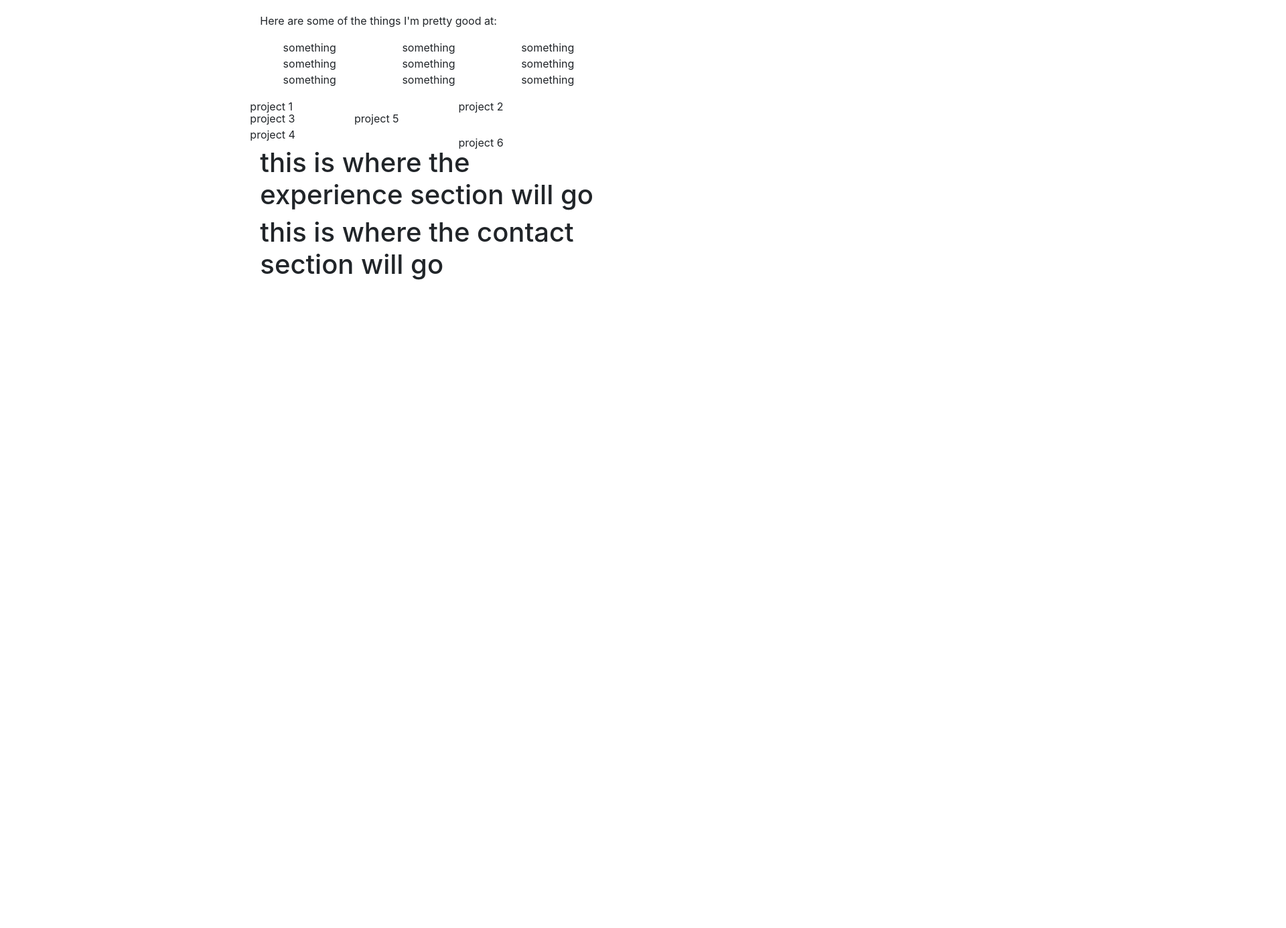
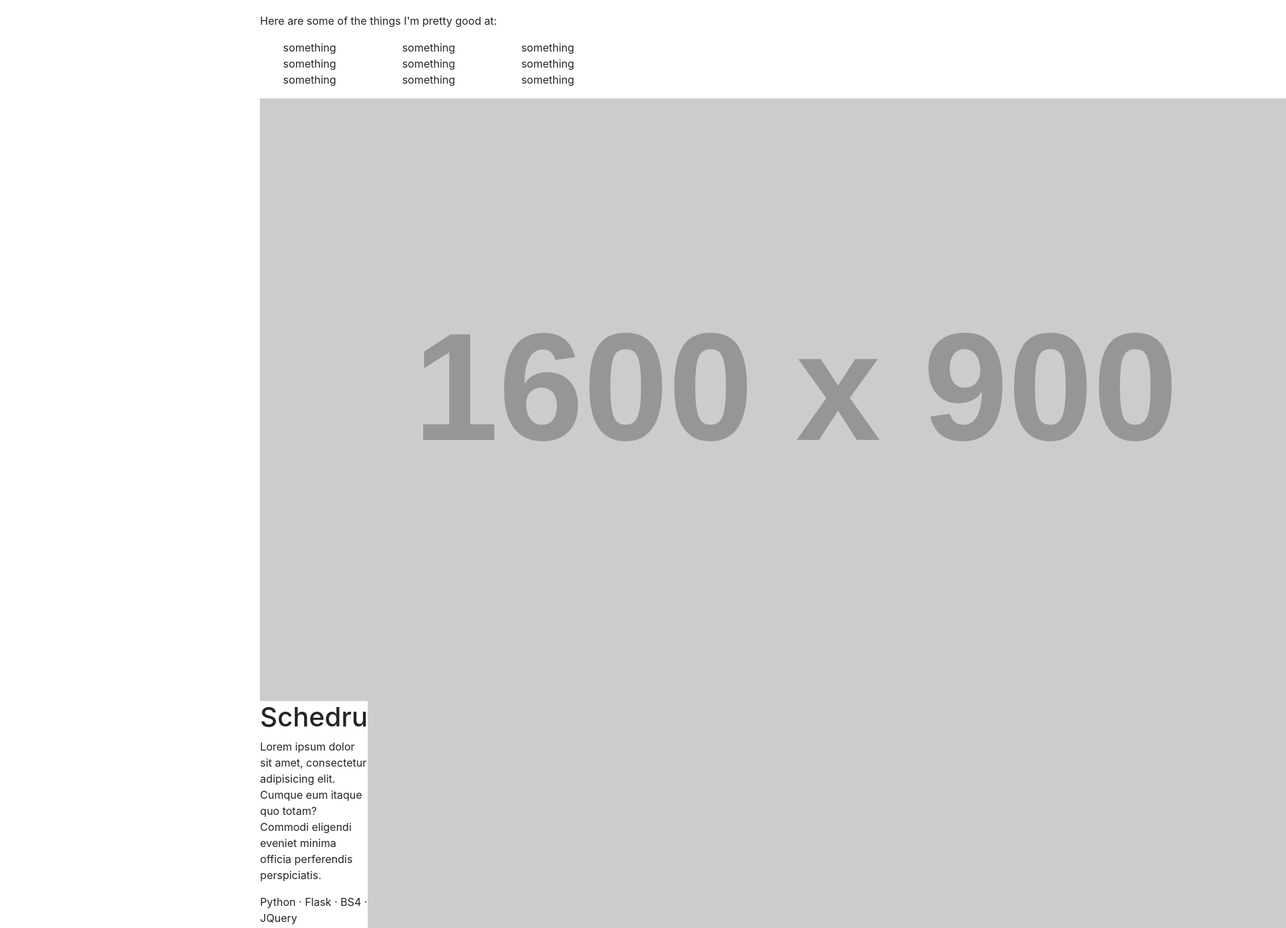
Before and after one commit to davidchen/davidchen.github.io, a Gatsby site: page / in a window 1280 px wide. Shown: the part 1220-2606 px from the top of the page at 67% size, 1920 px wide, since content can reach past the window. Before the commit the page ends 1647 px from the top, so only its background shows below. Built offline with nearby package versions, Linux system fonts and the light colour scheme; Gatsby itself is replaced by a stand-in of ours; placeholder pictures from the web are drawn by us.

Commit message:
moved out all my projects into a json file

```diff
--- a/src/components/content/projects.js
+++ b/src/components/content/projects.js
@@ -1,51 +1,22 @@
 import React from "react"
+import projectsJSON from "../../content/my-projects.json"
+import Project from "../../templates/project"
 
 const Projects = () => {
   return (
     <div className="row projects-container-row container-row">
       <div className="col my-auto">
-        <div className="row project-grid">
-          <div className="col-7 project-grid-left-col p-0">
-            <div className="row h-25">
-              <div className="col d-flex flex-column">
-                <div className="project-box" id="project1">
-                  project 1
-                </div>
-              </div>
-            </div>
-            <div className="row h-75">
-              <div className="col pr-0 d-flex flex-column">
-                <div className="project-box" id="project3">
-                  project 3
-                </div>
-                <div className="project-box" id="project4">
-                  project 4
-                </div>
-              </div>
-              <div className="col pl-0 d-flex flex-column">
-                <div className="project-box" id="project5">
-                  project 5
-                </div>
-              </div>
-            </div>
-          </div>
-          <div className="col-5 project-grid-right-col p-0">
-            <div className="row h-75">
-              <div className="col d-flex flex-column">
-                <div className="project-box" id="project2">
-                  project 2
-                </div>
-              </div>
-            </div>
-
-            <div className="row h-25">
-              <div className="col d-flex flex-column">
-                <div className="project-box" id="project6">
-                  project 6
-                </div>
-              </div>
-            </div>
-          </div>
+        <div className="d-flex flex-column projects-container">
+          {projectsJSON.content.map((project, index) => {
+            console.log("printing", project)
+            return (
+              <Project
+                key={`project_item_${index}`}
+                project={project}
+                projNum={index + 1}
+              />
+            )
+          })}
         </div>
       </div>
     </div>
--- /dev/null
+++ b/src/content/my-projects.json
@@ -0,0 +1,23 @@
+{
+  "title": "My projects for my portfolio",
+  "content": [
+    {
+      "name": "Schedru",
+      "description": "Lorem ipsum dolor sit amet, consectetur adipisicing elit. Cumque eum itaque quo totam? Commodi eligendi eveniet minima officia perferendis perspiciatis.",
+      "imageURL": "http://via.placeholder.com/1600x900",
+      "techStack": ["Python", "Flask", "BS4", "JQuery"]
+    },
+    {
+      "name": "Schedru",
+      "description": "Lorem ipsum dolor sit amet, consectetur adipisicing elit. Cumque eum itaque quo totam? Commodi eligendi eveniet minima officia perferendis perspiciatis.",
+      "imageURL": "http://via.placeholder.com/1600x900",
+      "techStack": ["Python", "Flask", "BS4", "JQuery"]
+    },
+    {
+      "name": "Schedru",
+      "description": "Lorem ipsum dolor sit amet, consectetur adipisicing elit. Cumque eum itaque quo totam? Commodi eligendi eveniet minima officia perferendis perspiciatis.",
+      "imageURL": "http://via.placeholder.com/1600x900",
+      "techStack": ["Python", "Flask", "BS4", "JQuery"]
+    }
+  ]
+}
--- a/src/styles/index.scss
+++ b/src/styles/index.scss
@@ -99,43 +99,34 @@ p {
 }
 
 // [PROJECTS]
-.project-grid {
-  height: 70vh;
+.projects-container {
   border: 1px solid red;
-
-  //[class^="col-"] {
-  //  padding: 0;
-  //}
-  //#project1 {
-  //  //width: 100%;
-  //  //height: 30%;
-  //}
-  //#project3 {
-  //  //width: 30%;
-  //  //height: 35%;
-  //}
-  //#project4 {
-  //  //width: 30%;
-  //  //height: 35%;
-  //}
-  //#project5 {
-  //  //width: 70%;
-  //  //height: 70%;
-  //}
-  .project-grid-left-col,
-  .project-grid-right-col {
-    padding: 0;
-  }
 }
 
 .project-box {
   border: 1px solid rgba(0, 255, 255, 0.24);
-  background-color: rgba(255, 0, 255, 0.24);
-  flex: 1;
+  background-color: rgba(255, 0, 255, 0.2);
+  margin-bottom: 10px;
 
-  display: flex;
-  justify-content: center;
-  text-align: center;
-  align-content: center;
-  flex-direction: column;
+  .project-img {
+    flex: 1;
+    img {
+      width: 100%;
+    }
+  }
+
+  .project-text {
+    flex: 1;
+    justify-content: center;
+    align-content: center;
+    h1 {
+      font-size: 2rem;
+    }
+    h2 {
+      font-size: 1.2rem;
+    }
+    p {
+      font-size: 0.9rem;
+    }
+  }
 }
--- /dev/null
+++ b/src/templates/project.js
@@ -0,0 +1,34 @@
+import React from "react"
+
+const Project = props => {
+  console.log(props.project)
+  return (
+    <div className="d-flex flex-row project-box">
+      <div
+        className={
+          "d-flex flex-column project-img " +
+          (props.projNum % 2 === 1 ? "order-0" : "order-1")
+        }
+      >
+        <img src={props.project.imageURL} alt={`${props.project.name}`} />
+      </div>
+      <div
+        className={
+          "d-flex flex-column project-text " +
+          (props.projNum % 2 === 1 ? "text-right" : "text-left")
+        }
+      >
+        <h1>{props.project.name}</h1>
+        <p>{props.project.description}</p>
+        <p
+          className="mb-0"
+          dangerouslySetInnerHTML={{
+            __html: props.project.techStack.join(" &middot; "),
+          }}
+        />
+      </div>
+    </div>
+  )
+}
+
+export default Project
```
